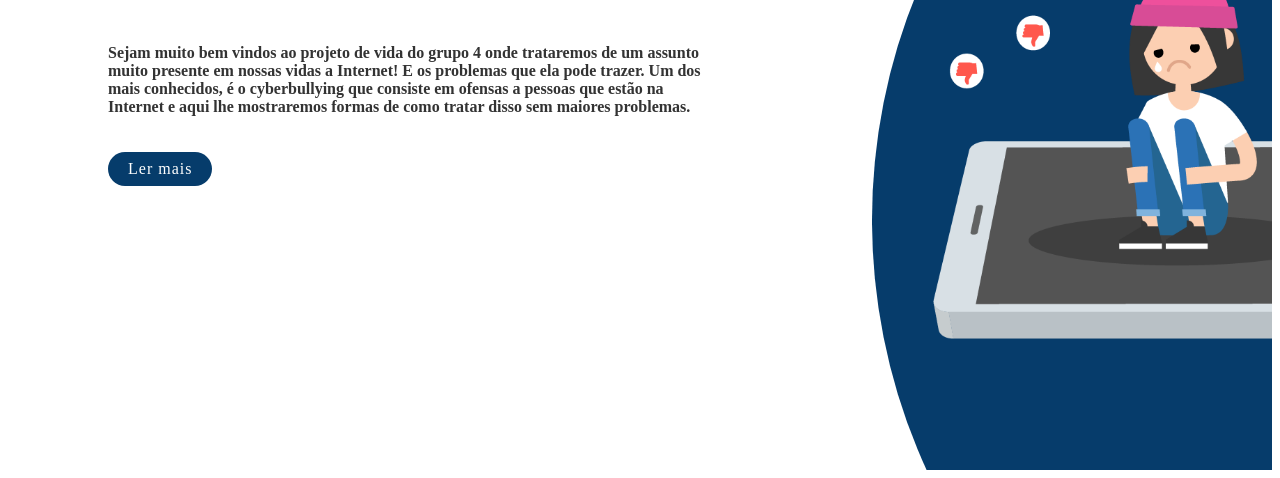
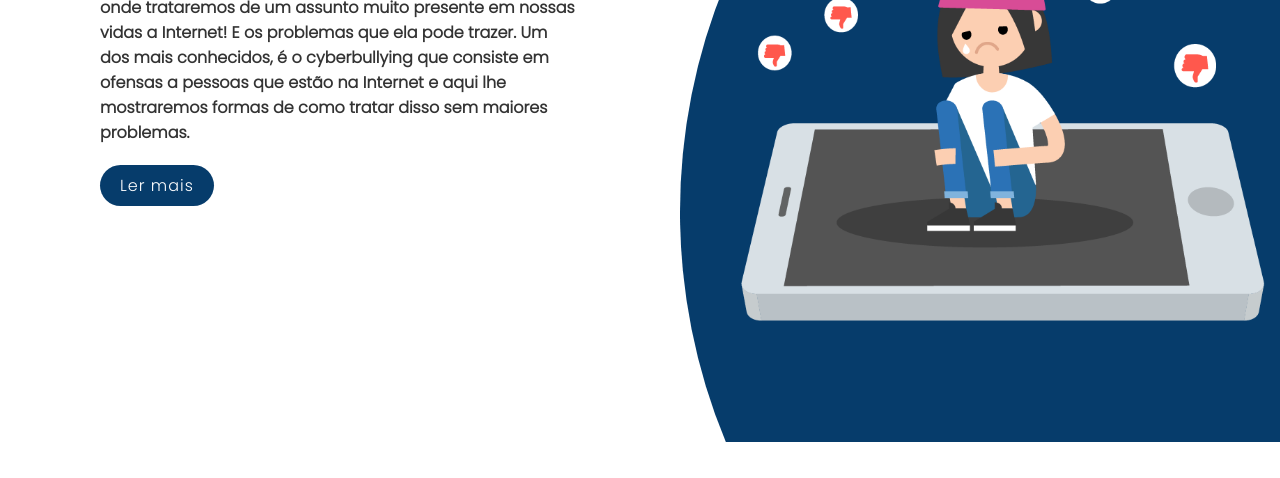
Before and after one commit to PAGrupo4/PAGrupo4.github.io, a plain HTML site: page index.html in a window 1280 px wide. Shown: the part 538-1016 px from the top of the page. After the commit the page ends 980 px from the top, so only its background shows below. Drawn offline with Linux system fonts and the light colour scheme.

Commit message:
Fixing bugs

```diff
--- a/style/style.css
+++ b/style/style.css
@@ -1,4 +1,4 @@
-@import url('https://fonts.googleapis.com/css2?family=Poppins:wght@300&display=swap');>;:>:>;:>:
+@import url('https://fonts.googleapis.com/css2?family=Poppins:wght@300&display=swap');
 
 *{
   margin: 0;
```
